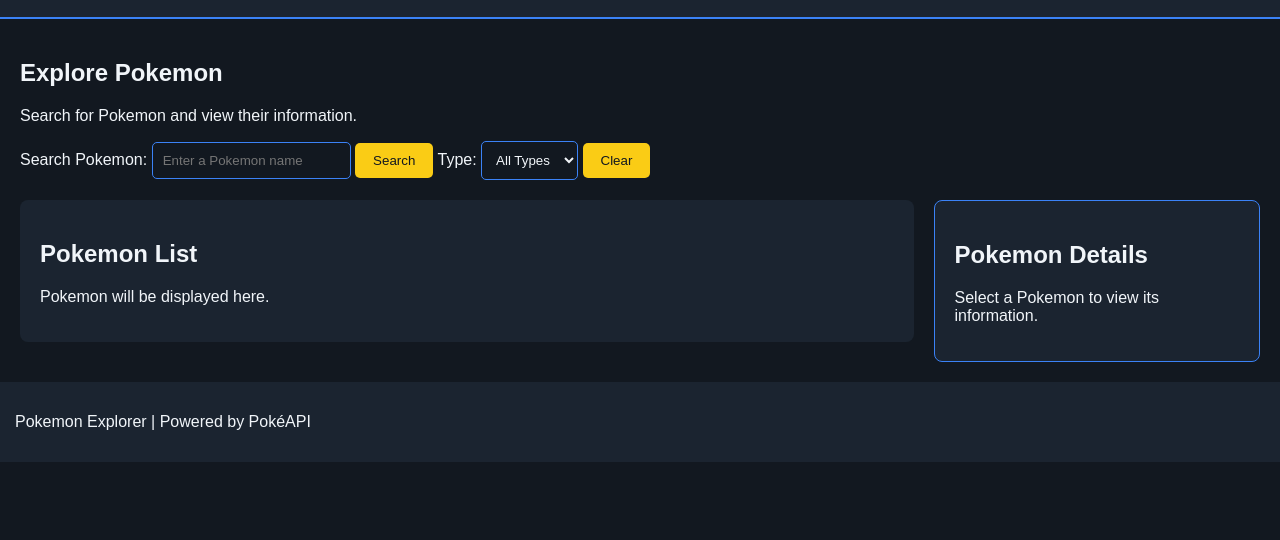
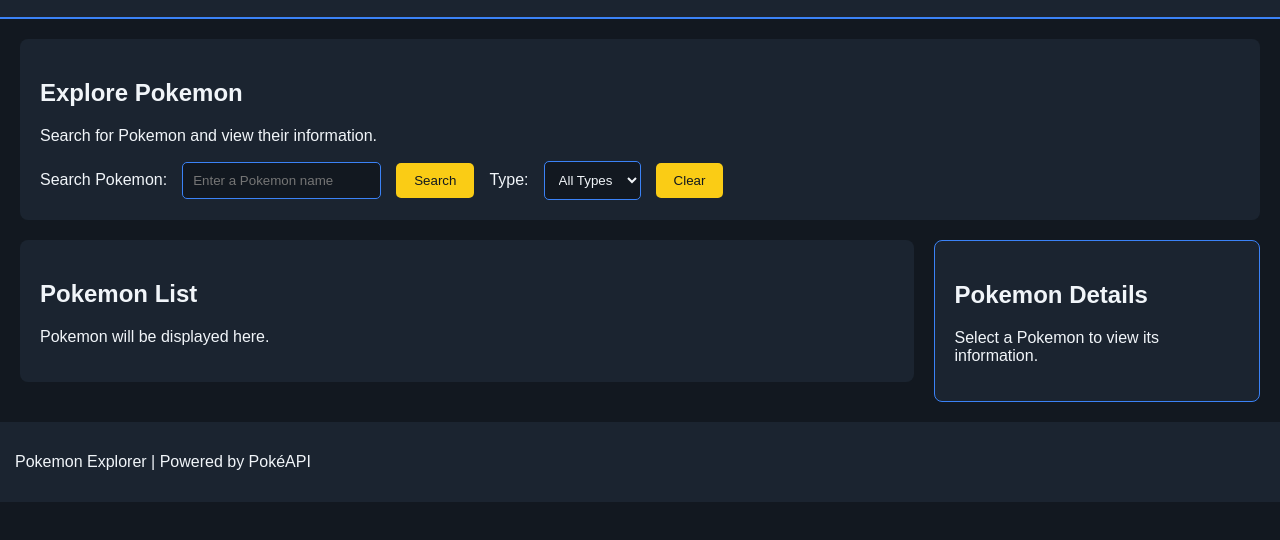
Before and after one commit to JBlunt000/CS2100-Capstone, a plain HTML site: page index.html in a window 1280 px wide. Shown: the part 60-600 px from the top of the page. Drawn offline with Linux system fonts and the light colour scheme.

Commit message:
added search form styling

```diff
--- a/styles.css
+++ b/styles.css
@@ -2,7 +2,7 @@ body {
     margin: 0;
     font-family: Arial, sans-serif;
     background-color: #121820;
-    color: #f1f5f9
+    color: #f1f5f9;
 }
 
 header {
@@ -35,6 +35,19 @@ nav a:hover, nav a.active {
 
 main {
     padding: 20px;
+}
+
+.search-section {
+    background-color: #1b2430;
+    padding: 20px;
+    border-radius: 8px;
+}
+
+#search-form {
+    display: flex;
+    align-items: center;
+    gap: 15px;
+    flex-wrap: wrap;
 }
 
 #pokemon-search, #type-filter {
```
